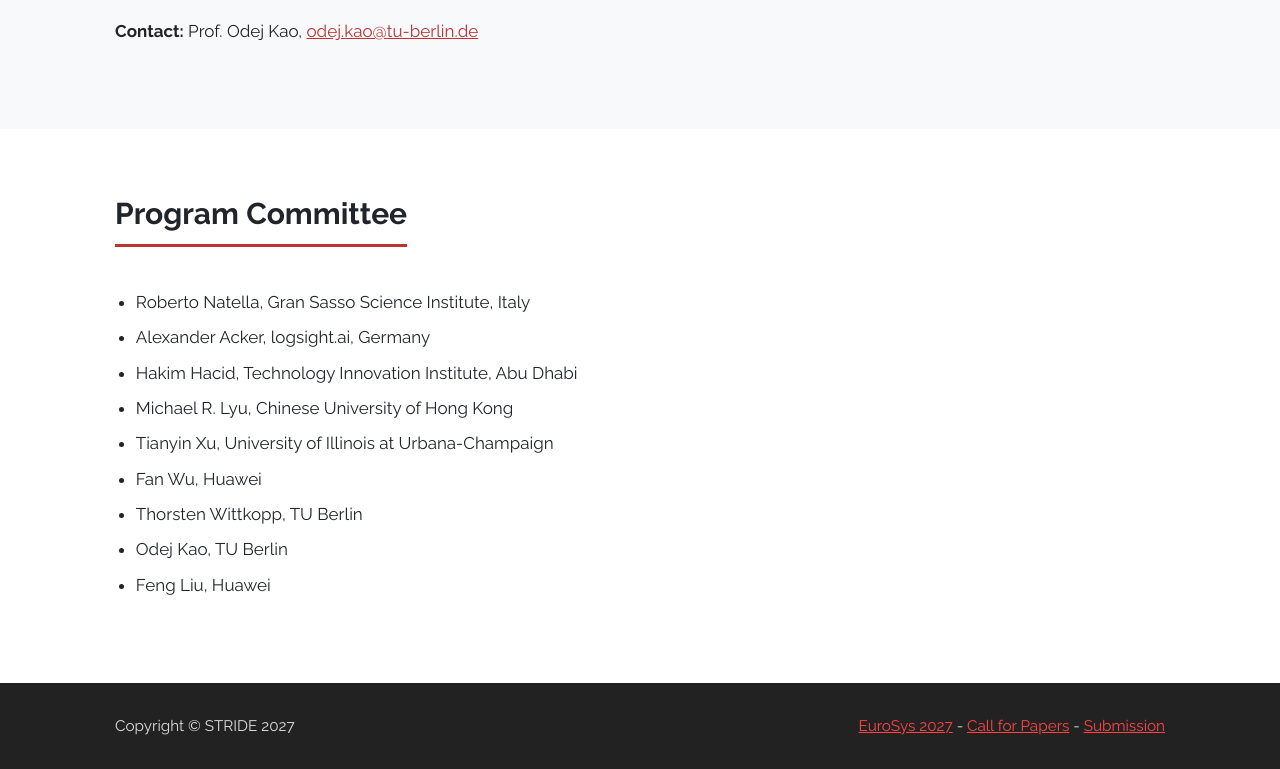
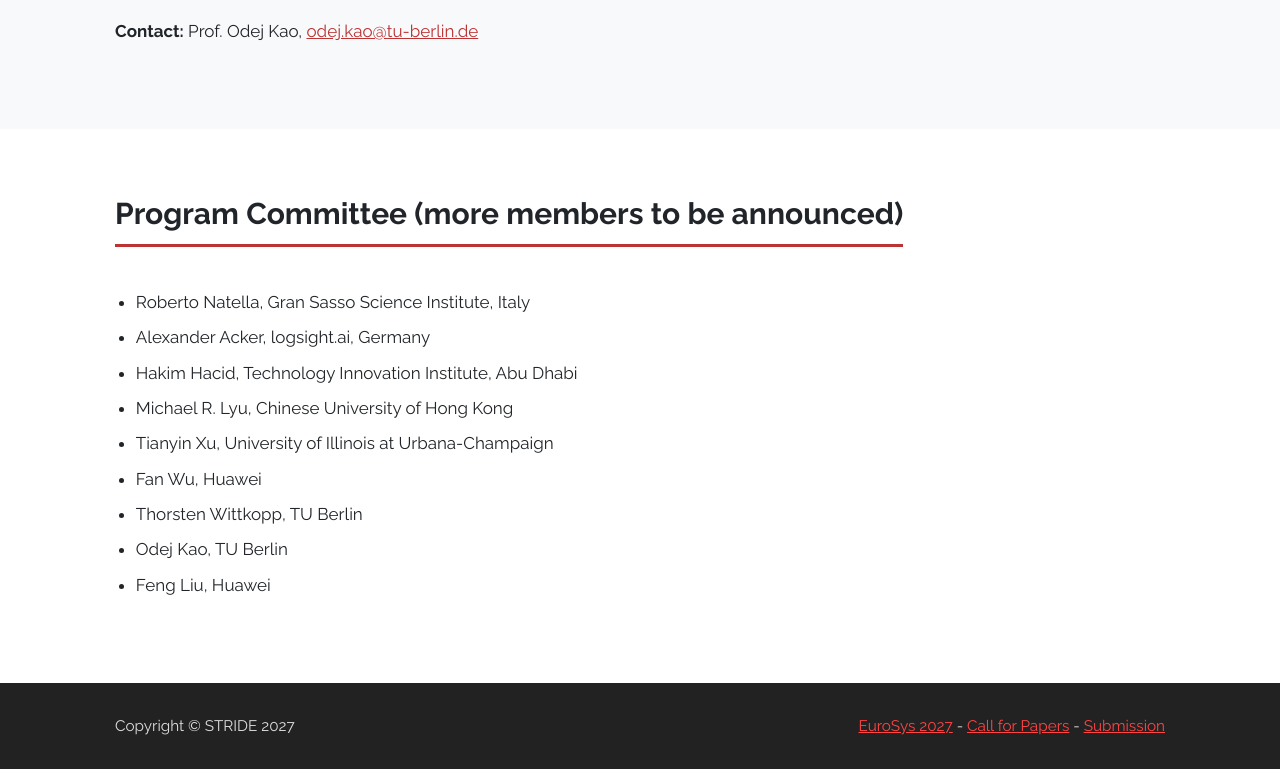
Before and after one commit to dos-group/stride2027, a plain HTML site: page index.html in a window 1280 px wide. Shown: the part 3360-4129 px from the top of the page. Drawn offline with Linux system fonts and the light colour scheme.

Commit message:
PC expand

```diff
--- a/index.html
+++ b/index.html
@@ -116,7 +116,7 @@
 
   <section id="committee">
     <div class="container">
-      <h2 class="section-heading">Program Committee</h2>
+      <h2 class="section-heading">Program Committee (more members to be announced) </h2>
       <ul>
         <li>Roberto Natella, Gran Sasso Science Institute, Italy</li>
         <li>Alexander Acker, logsight.ai, Germany</li>
```
